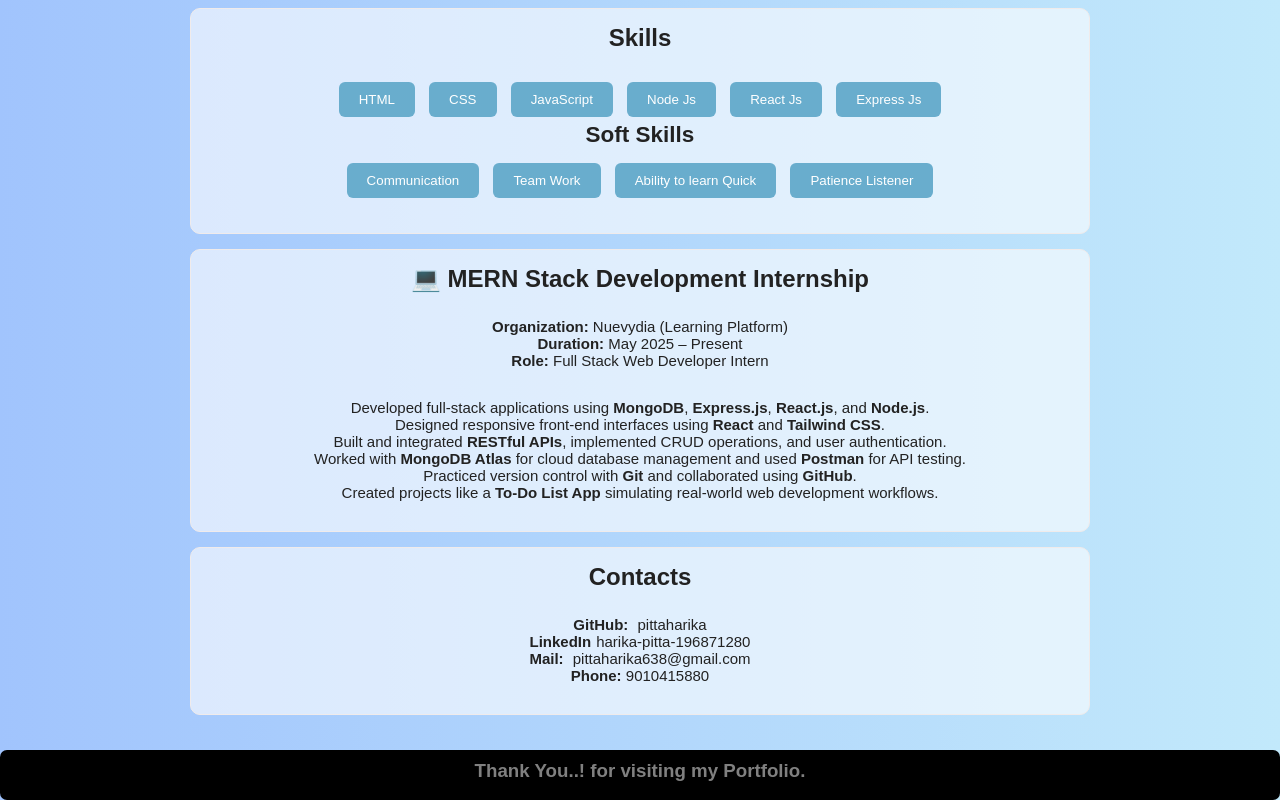
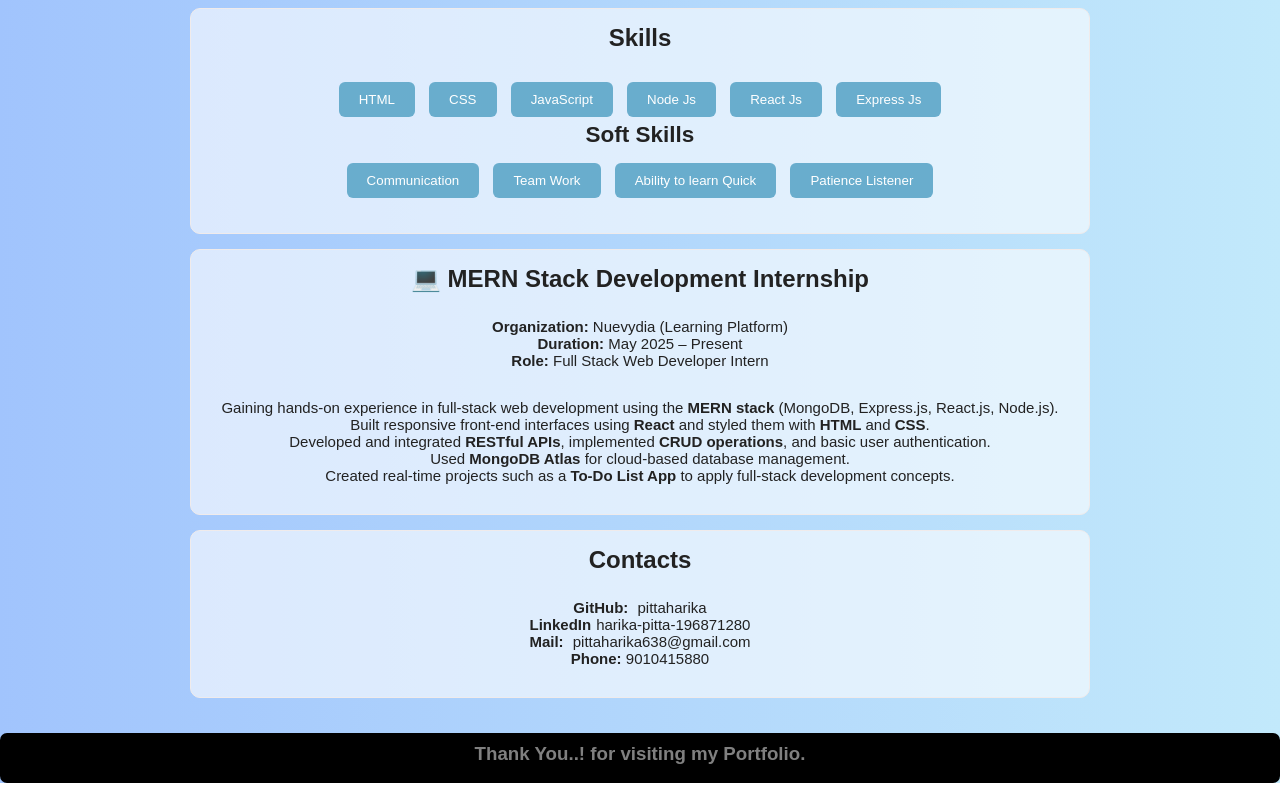
Before and after one commit to pittaharika/portfolio, a plain HTML site: page index.html in a window 1280 px wide. Shown: the part 989-1789 px from the top of the page. Drawn offline with Linux system fonts and the light colour scheme.

Commit message:
Update index.html

```diff
--- a/index.html
+++ b/index.html
@@ -66,12 +66,11 @@
                 <strong>Role:</strong> Full Stack Web Developer Intern
             </p>
             <div class="description">
-                <p> Developed full-stack applications using <strong>MongoDB</strong>, <strong>Express.js</strong>, <strong>React.js</strong>, and <strong>Node.js</strong>.<br>
-                    Designed responsive front-end interfaces using <strong>React</strong> and <strong>Tailwind CSS</strong>.<br>
-                    Built and integrated <strong>RESTful APIs</strong>, implemented CRUD operations, and user authentication.<br>
-                    Worked with <strong>MongoDB Atlas</strong> for cloud database management and used <strong>Postman</strong> for API testing.<br>
-                    Practiced version control with <strong>Git</strong> and collaborated using <strong>GitHub</strong>.<br>
-                    Created projects like a <strong>To-Do List App</strong> simulating real-world web development workflows.
+                <p> Gaining hands-on experience in full-stack web development using the <strong>MERN stack</strong> (MongoDB, Express.js, React.js, Node.js).<br>
+        Built responsive front-end interfaces using <strong>React</strong> and styled them with <strong>HTML</strong> and <strong>CSS</strong>.<br>
+        Developed and integrated <strong>RESTful APIs</strong>, implemented <strong>CRUD operations</strong>, and basic user authentication.<br>
+        Used <strong>MongoDB Atlas</strong> for cloud-based database management.<br>
+        Created real-time projects such as a <strong>To-Do List App</strong> to apply full-stack development concepts.
                 </p>
             </div>
         </section>
```
